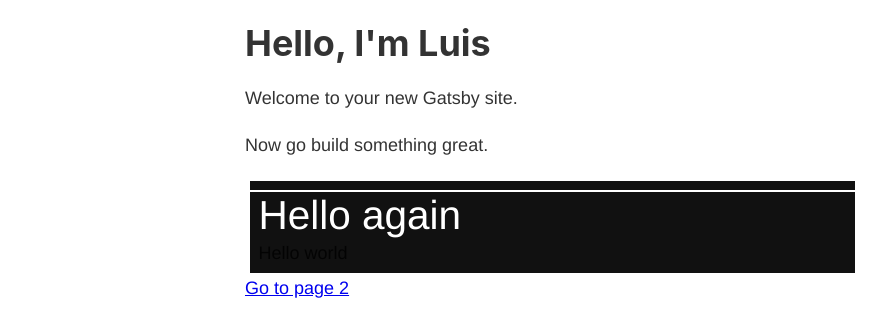
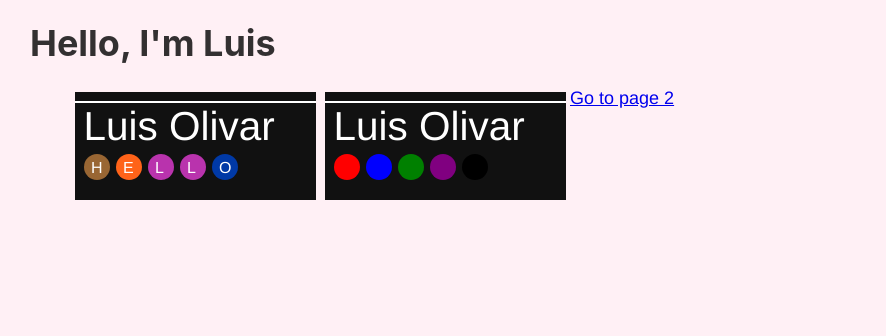
Before and after one commit to Luistics/Personal-Website-Gatsby, a Gatsby site: page / in a window 1280 px wide. Shown: the whole page, without its empty margins (88-974 px from the left). Built offline with nearby package versions, Linux system fonts and the light colour scheme; Gatsby itself is replaced by a stand-in of ours.

Commit message:
MTASign component and Bullet component done
Components are ready to be added to component catalogue and placed into page.

```diff
--- /dev/null
+++ b/src/components/Bullet.js
@@ -0,0 +1,30 @@
+import React from "react";
+
+class Bullet extends React.Component {
+  render() {
+    return (
+      <svg
+        className={"scale-1-4 pl-6px pt-6px"}
+        width="32"
+        height="32"
+        xmlns="http://www.w3.org/2000/svg"
+      >
+        <g fill="none" fillRule="evenodd">
+          <circle fill={this.props.color} cx="13" cy="13" r="13" />
+          <text
+            fontFamily="Helvetica"
+            fontSize="16"
+            fontWeight="400"
+            fill={this.props.color === "#FCCC0A" ? "black" : "white"}
+          >
+            <tspan x="7" y="19">
+              {this.props.letter}
+            </tspan>
+          </text>
+        </g>
+      </svg>
+    );
+  }
+}
+
+export default Bullet;
--- a/src/components/MTASign.css
+++ b/src/components/MTASign.css
@@ -5,10 +5,6 @@ body {
 
 .fw4-plus {
   font-weight: 450;
-}
-
-.stationLine + .stationLine {
-  margin-left: 0.15rem;
 }
 
 .grow-1 {
--- a/src/components/MTASign.js
+++ b/src/components/MTASign.js
@@ -1,18 +1,93 @@
 import React from "react";
 import "./MTASign.css";
+import Bullet from "./Bullet";
+import PropTypes from "prop-types";
+import Color from "../js/RandomColor";
 
+/*
+    "#" +
+    (0x1000000 + Math.random() * 0xffffff)
+    .toString(16)
+    .substr(1, 6)
+*/
 class MTASign extends React.Component {
   render() {
+    let letters = this.props.bullets.split("");
+    let numBullets = this.props.numBullets;
+    let randomColorFlag = this.props.randomColors;
+    let bulletColors = this.props.colors;
+
+    let arrayBullets = [];
+    for (let i = 0; i < numBullets; i++) {
+      arrayBullets.push(i);
+    }
+    //console.log(numBullets);
+
+    /** Actual rendering logic. */
     return (
-      <article className="bg-near-black pa2 grow-1 basis-content ma1">
-        <div className="h-line nl2 nr2 bg-white" />
-        <span className="dib white helvetica f2 fw4-plus mb1">Hello again</span>
-        <div className="w-100">
-          <span>Hello world</span>
-        </div>
-      </article>
+      <div style={{ margin: `0 auto`, maxWidth: 1000, padding: `0 1rem` }}>
+        <article className="fl w-25 bg-near-black pa2 grow-1 basis-content ma1">
+          <div className="h-line nl2 nr2 bg-white" />
+          <span className="fl w-100 dib white helvetica f2 fw4-plus mb1">
+            {this.props.label}
+          </span>
+          <div className="w-15">
+            {letters.length > 0
+              ? letters.map(function(letter, index) {
+                  return (
+                    <Bullet
+                      key={index + 1}
+                      letter={letter}
+                      color={
+                        randomColorFlag > 0
+                          ? Color.getRandomColor()
+                          : bulletColors[index]
+                      }
+                    />
+                  );
+                })
+              : arrayBullets.map(index => {
+                  return (
+                    <Bullet
+                      key={index + 1}
+                      letter=""
+                      color={
+                        randomColorFlag === 1
+                          ? "#" +
+                            (0x1000000 + Math.random() * 0xffffff)
+                              .toString(16)
+                              .substr(1, 6)
+                          : bulletColors[index]
+                      }
+                    />
+                  );
+                })}
+          </div>
+        </article>
+      </div>
     );
   }
 }
 
+MTASign.propTypes = {
+  /** Label to be put on MTASign */
+  label: PropTypes.string.isRequired,
+  /** A String that contains the bullets to be rendered on the sign */
+  bullets: PropTypes.string.isRequired,
+  /** Let the bullets be rendered with random colors. 1 = yes*/
+  randomColors: PropTypes.number,
+  /** Specify the colors that each bullet should have, index dependant */
+  colors: PropTypes.array.isRequired,
+  /** Specify the number of bullets to be rendered if they are wanted without letters */
+  numBullets: PropTypes.number,
+};
+
+MTASign.defaultProps = {
+  randomColors: 0,
+  bullets: "",
+  colors: [],
+  label: "",
+  numBullets: 0,
+};
+
 export default MTASign;
--- a/src/components/layout.css
+++ b/src/components/layout.css
@@ -2,6 +2,7 @@ html {
   font-family: sans-serif;
   -ms-text-size-adjust: 100%;
   -webkit-text-size-adjust: 100%;
+  background-color: lavenderblush;
 }
 body {
   margin: 0;
--- a/src/components/layout.js
+++ b/src/components/layout.js
@@ -2,7 +2,7 @@ import React from "react";
 import "./layout.css";
 
 export default ({ children }) => (
-  <div style={{ margin: `0 auto`, maxWidth: 650, padding: `0 1rem` }}>
+  <div style={{ margin: `0 auto`, maxWidth: 1080, padding: `0 1rem` }}>
     {children}
   </div>
 );
--- /dev/null
+++ b/src/js/RandomColor.js
@@ -0,0 +1,21 @@
+class RandomColor {
+  static getRandomColor() {
+    var result;
+    var count = 0;
+    let names = {
+      "#0039A6": "mtaBlue",
+      "#FF6319": "mtaOrange",
+      "#6CBE45": "mtaLightGreen",
+      "#996633": "mtaBrown",
+      "#A7A9AC": "mtaGrey",
+      "#FCCC0A": "mtaYellow",
+      "#EE352E": "mtaRed",
+      "#00933C": "mtaGreen",
+      "#B933AD": "mtaPurple",
+    };
+    for (var prop in names) if (Math.random() < 1 / ++count) result = prop;
+    return result;
+  }
+}
+
+export default RandomColor;
--- a/src/pages/index.js
+++ b/src/pages/index.js
@@ -4,8 +4,10 @@ import { Link } from "gatsby";
 import Layout from "../components/layout";
 import SEO from "../components/seo";
 import MTASign from "../components/MTASign";
+//eslint-disable-next-line
 import tachyons from "tachyons";
 
+//TO-DO make it so that passing in just a string will result in the component
 const IndexPage = () => (
   <Layout>
     <SEO
@@ -13,10 +15,22 @@ const IndexPage = () => (
       keywords={[`gatsby`, `application`, `react`, `luis`, `olivar`, `nyu`]}
     />
     <h1>Hello, I'm Luis</h1>
-    <p>Welcome to your new Gatsby site.</p>
-    <p>Now go build something great.</p>
-    <MTASign label="Prop!" />
-    <Link to="/page-2/">Go to page 2</Link>
+    <div>
+      <MTASign
+        bullets="HELLO"
+        colors={["red", "blue", "green", "purple", "black"]}
+        label="Luis Olivar"
+        randomColors={1}
+      />
+      <MTASign
+        colors={["red", "blue", "green", "purple", "black"]}
+        label="Luis Olivar"
+        numBullets={5}
+      />
+    </div>
+    <div>
+      <Link to="/page-2/">Go to page 2</Link>
+    </div>
   </Layout>
 );
 
```
